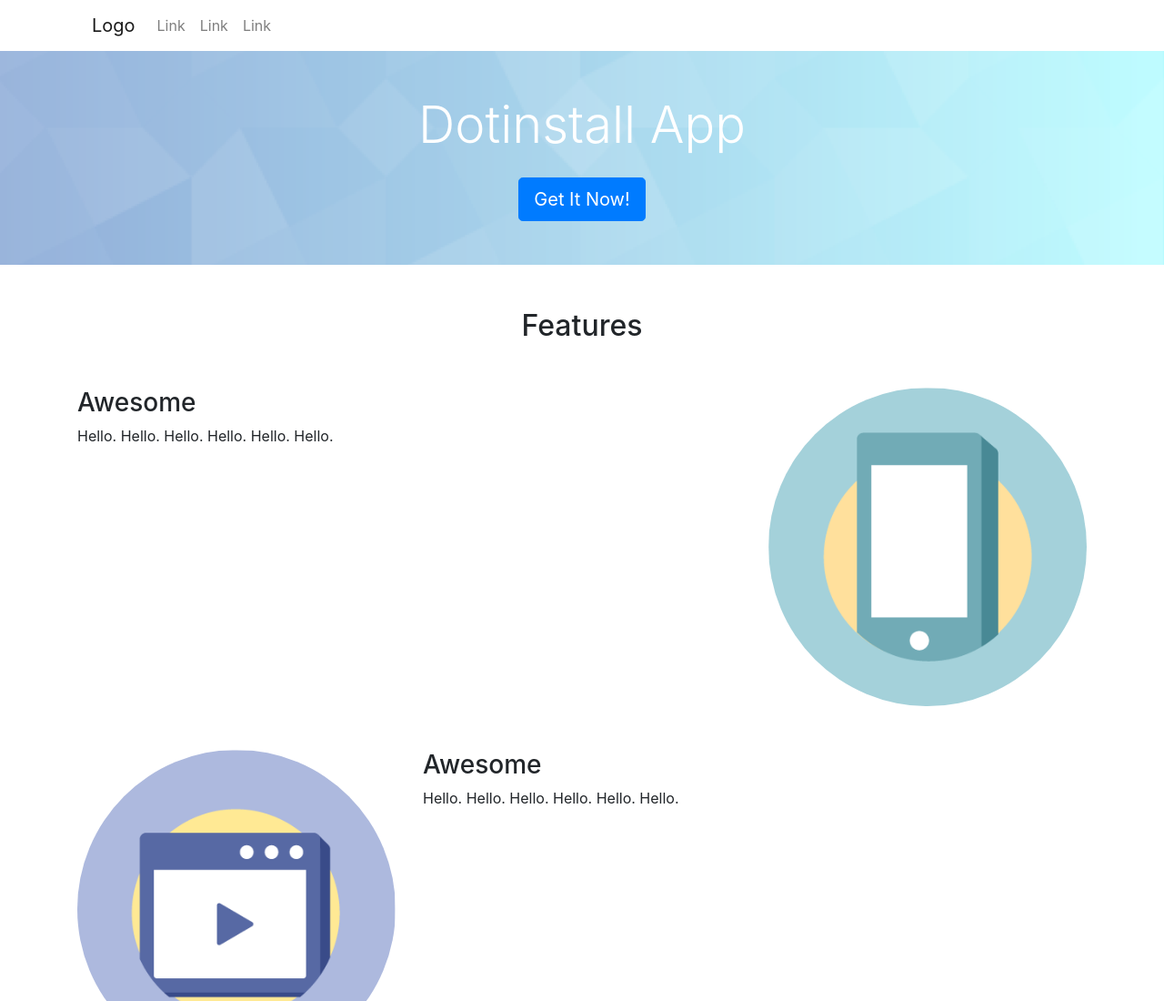
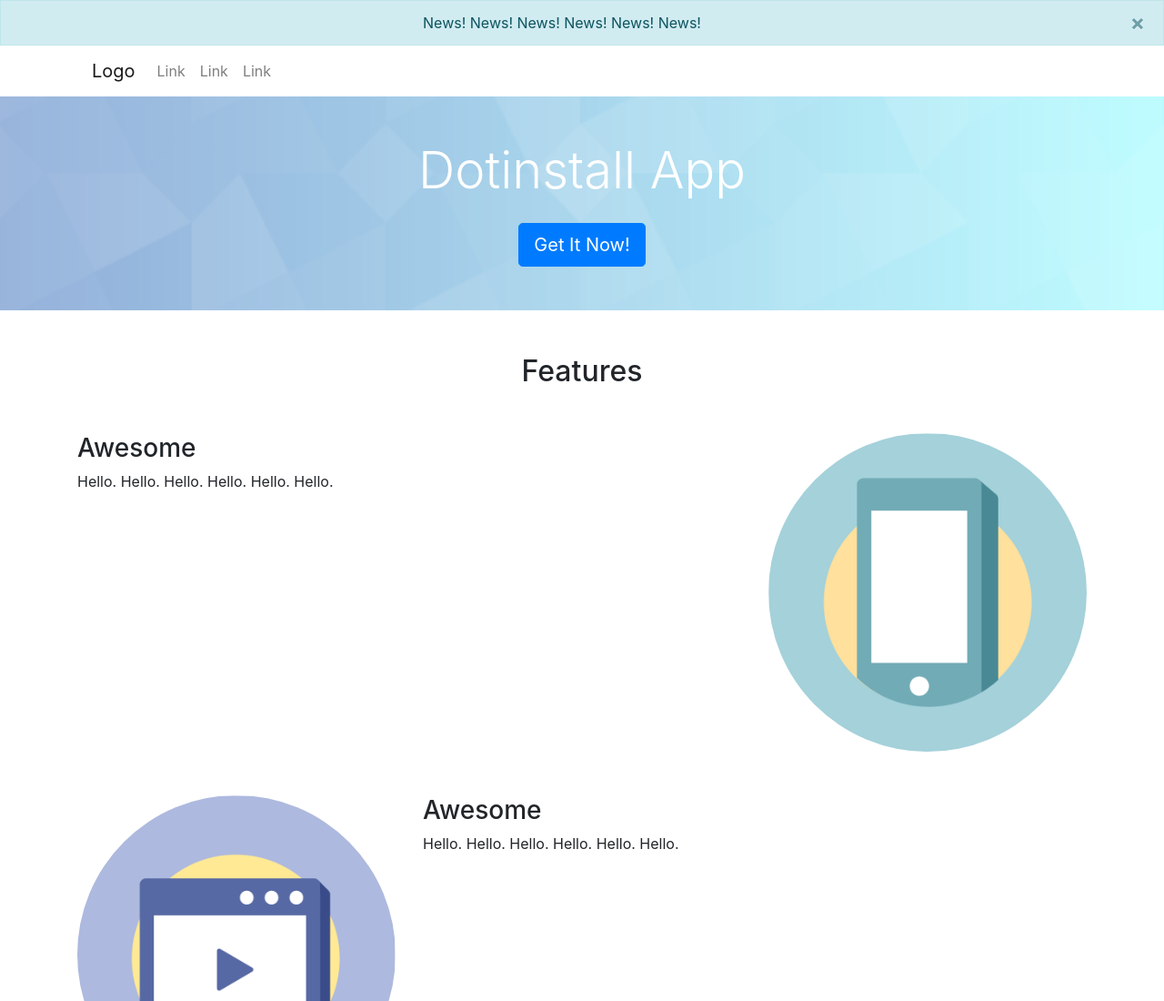
Before and after one commit to eastend-street/tutorial-bootstrap, a plain HTML site: page index.html in a window 1280 px wide. Shown: the top 1100 px of the page at 91% size. Drawn offline with nearby package versions, Linux system fonts and the light colour scheme.

Commit message:
add alert

```diff
--- a/index.html
+++ b/index.html
@@ -17,6 +17,12 @@
 
 <body>
   <header>
+    <div class="alert alert-info text-center mb-0 rounded-0 alert-dismissible fade show">
+      News! News! News! News! News! News!
+      <button class="close" data-dismiss="alert">
+        &times;
+      </button>
+    </div>
     <div class="container">
       <nav class="navbar navbar-expand-sm navbar-light">
         <a href="" class="navbar-brand">Logo</a>
```
